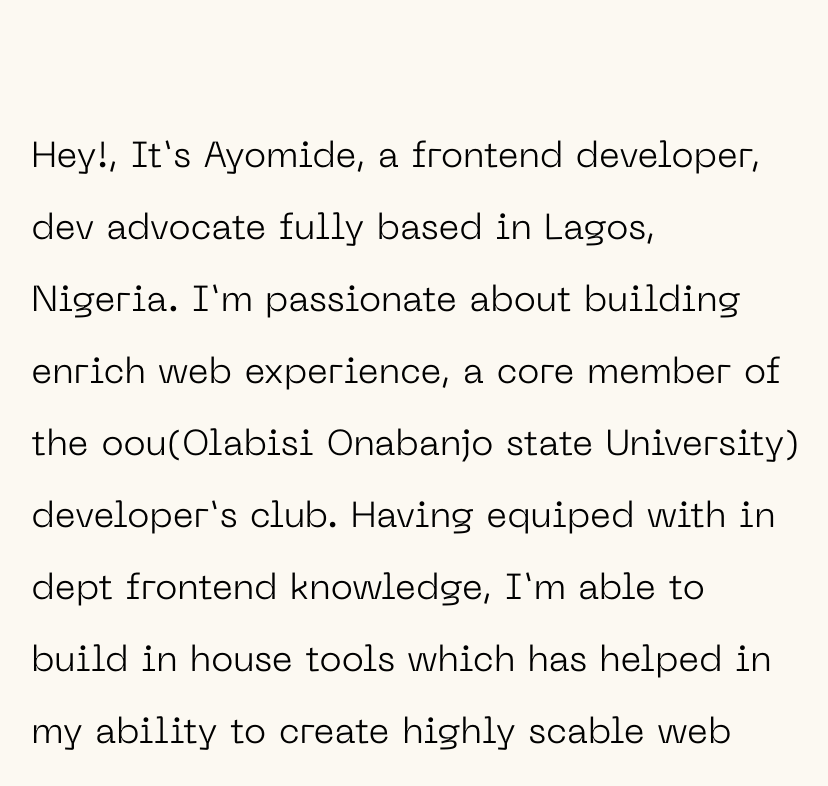
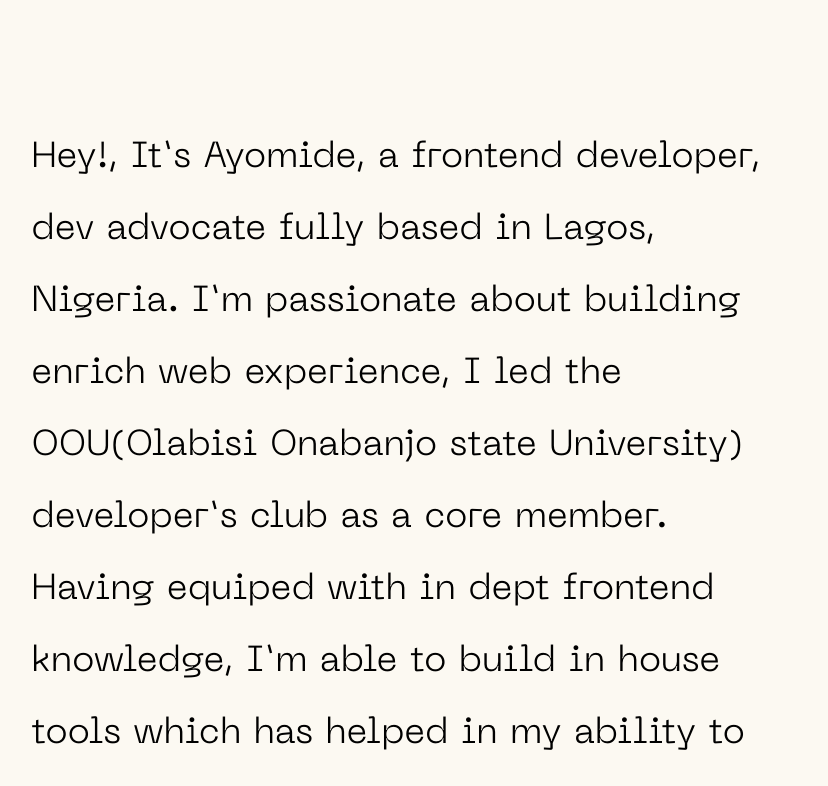
Before and after one commit to devphaseX/-my_portfolio, a Next.js app: page / in a window 1280 px wide. Shown: the part 1720-2506 px from the top of the page, without its empty margins (180-1008 px from the left). Built offline with nearby package versions, Linux system fonts and the light colour scheme.

Commit message:
edited some content

```diff
--- a/components/about/About.tsx
+++ b/components/about/About.tsx
@@ -15,13 +15,13 @@
       <p className="info">
         Hey!, It&lsquo;s Ayomide, a frontend developer, dev advocate fully based
         in Lagos, Nigeria. I&lsquo;m passionate about building enrich web
-        experience, a core member of the oou(Olabisi Onabanjo state University)
-        developer&lsquo;s club. Having equiped with in dept frontend knowledge,
-        I&lsquo;m able to build in house tools which has helped in my ability to
-        create highly scable web product.During my free, I also tech people how
-        to code at school. Over the years, I&lsquo;ve built a number of Web
-        application using technology like Node js, Next js, Typescript, Mongodb,
-        Graphql.
+        experience, I led the OOU(Olabisi Onabanjo state University)
+        developer&lsquo;s club as a core member. Having equiped with in dept
+        frontend knowledge, I&lsquo;m able to build in house tools which has
+        helped in my ability to create highly scable web product.During my free,
+        I also tech people how to code at school. Over the years, I&lsquo;ve
+        built a number of Web application using technology like Node js,React
+        js, Next js, Typescript, Mongodb, Graphql.
       </p>
       <div className="about-contact">
         <Button href="">Download Resume</Button>
```
